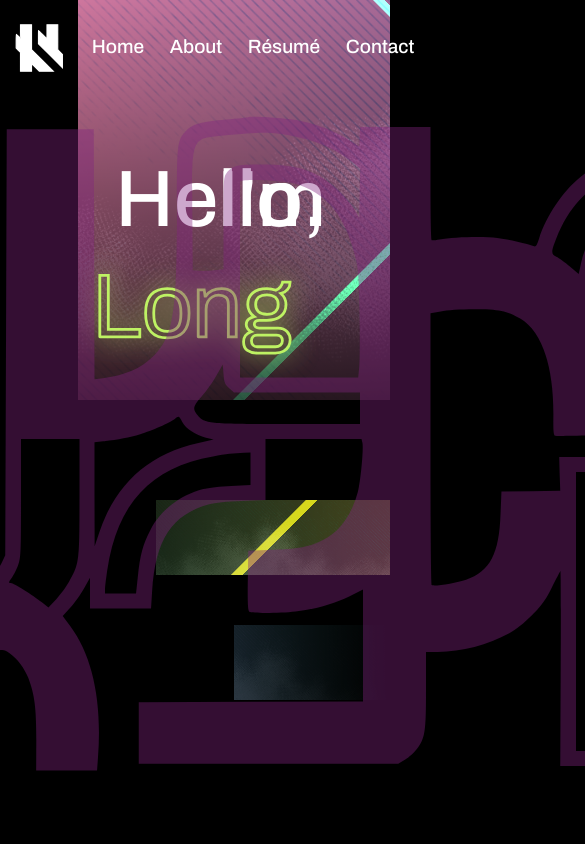
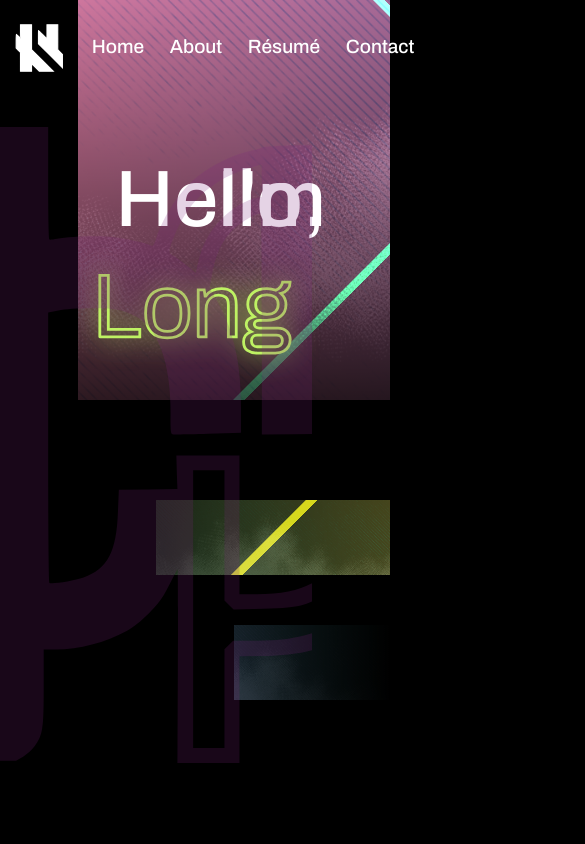
Before and after one commit to LewisJ-git/portfolio, a Next.js app: page /about in a window 390 px wide. Shown: the top 844 px of the page, 585 px wide, since content can reach past the window. Built offline with nearby package versions, Linux system fonts and the light colour scheme.

Commit message:
Mobile view fixes

```diff
--- a/components/AboutDeco.js
+++ b/components/AboutDeco.js
@@ -32,12 +32,12 @@ const AboutDeco = () => {
 				borderColor="rgba(206, 255, 0, 0.8)"
 				mixBlendMode="color-dodge"
 			/>
-			<div className="h-[678px] w-[1299px] absolute top-[100px] left-[-150px] z-[6] filter hue-rotate-[-30deg]">
+			<div className="w-full absolute top-[100px] left-[-20vw] z-[6] filter hue-rotate-[-30deg] h-[80%] overflow-hidden">
 				<BackgroundImage
 					initialX={-400}
 					isSharp={false}
 					duration={1}
-					opacity={0.4}
+					opacity={0.2}
 					slowFlicker={true}
 					source={nameLogo}
 				/>
--- a/components/HomeDeco.js
+++ b/components/HomeDeco.js
@@ -2,8 +2,8 @@ import Background from "./decos/Background";
 import BackgroundImage from "./decos/BackgroundImage";
 import Diamond from "./decos/Diamond";
 import BackgroundText from "./decos/BackgroundText";
-import nameLogo from "../../public/name-logo.svg";
-import statue1 from "../../public/statue-1.png";
+import nameLogo from "../public/name-logo.svg";
+import statue1 from "../public/statue-1.png";
 
 const HomeDeco = () => {
 	return (
--- a/components/Name.js
+++ b/components/Name.js
@@ -12,7 +12,7 @@ const Name = () => {
 	const lastName = "Nguyen";
 
 	return (
-		<div className="m-0 text-[5rem] 600:text-[3.5rem] font-display font-medium grow-[3] shrink-0">
+		<div className="m-10 text-[5rem] 600:text-[3.5rem] font-display font-medium grow-[3] shrink-0">
 			<div className="m-0 leading-[3rem] relative z-[3]">
 				<motion.h1
 					variants={animate(
--- a/components/NameDesc.js
+++ b/components/NameDesc.js
@@ -5,7 +5,7 @@ const NameDesc = () => {
 	const desc = ["Front-end developer", "UI/UX Designer", "Artist"];
 
 	return (
-		<div className="relative leading-[6rem] text-[2rem] font-normal grow-0 shrink-[1] basis-auto text-right z-[10]">
+		<div className="relative leading-[6rem] text-[2rem] font-normal grow-0 shrink-[1] basis-auto text-right z-[10] m-10">
 			{Array.from(desc).map((text, index) => {
 				return (
 					<motion.p
```
